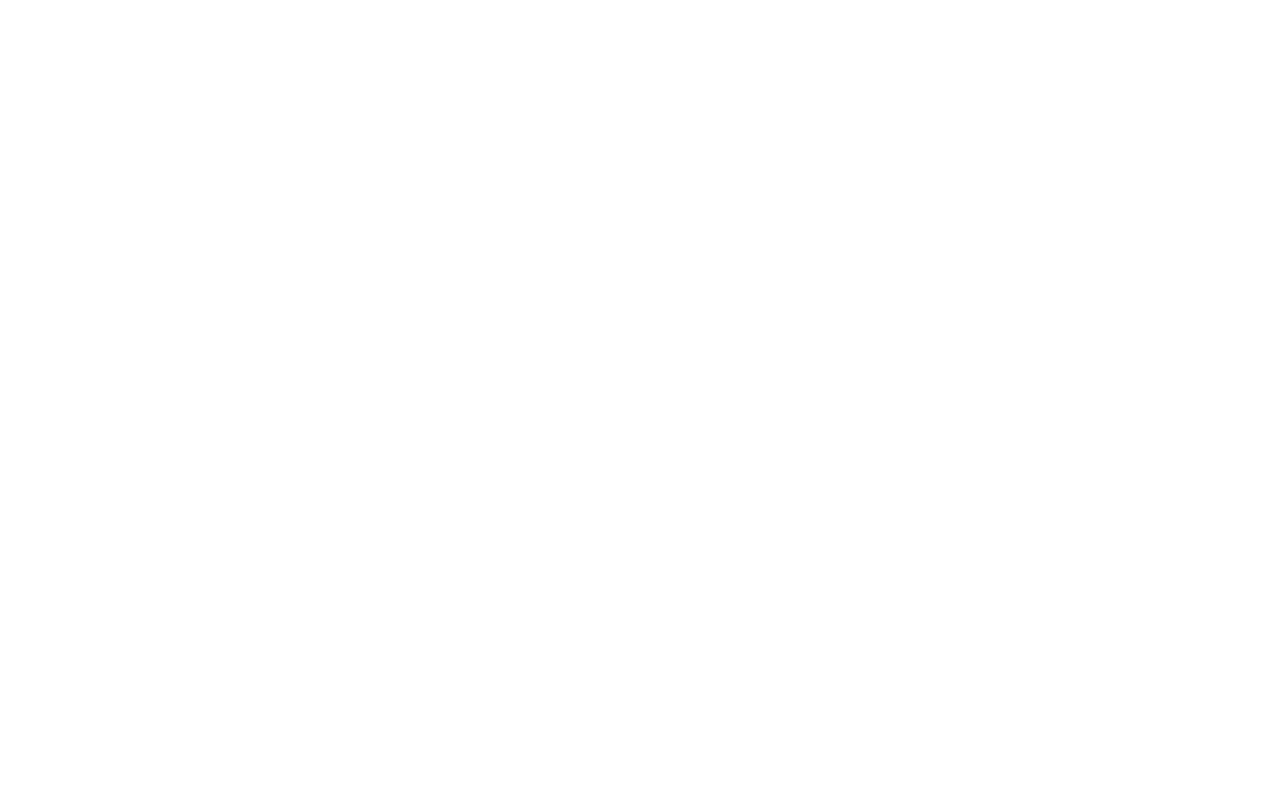
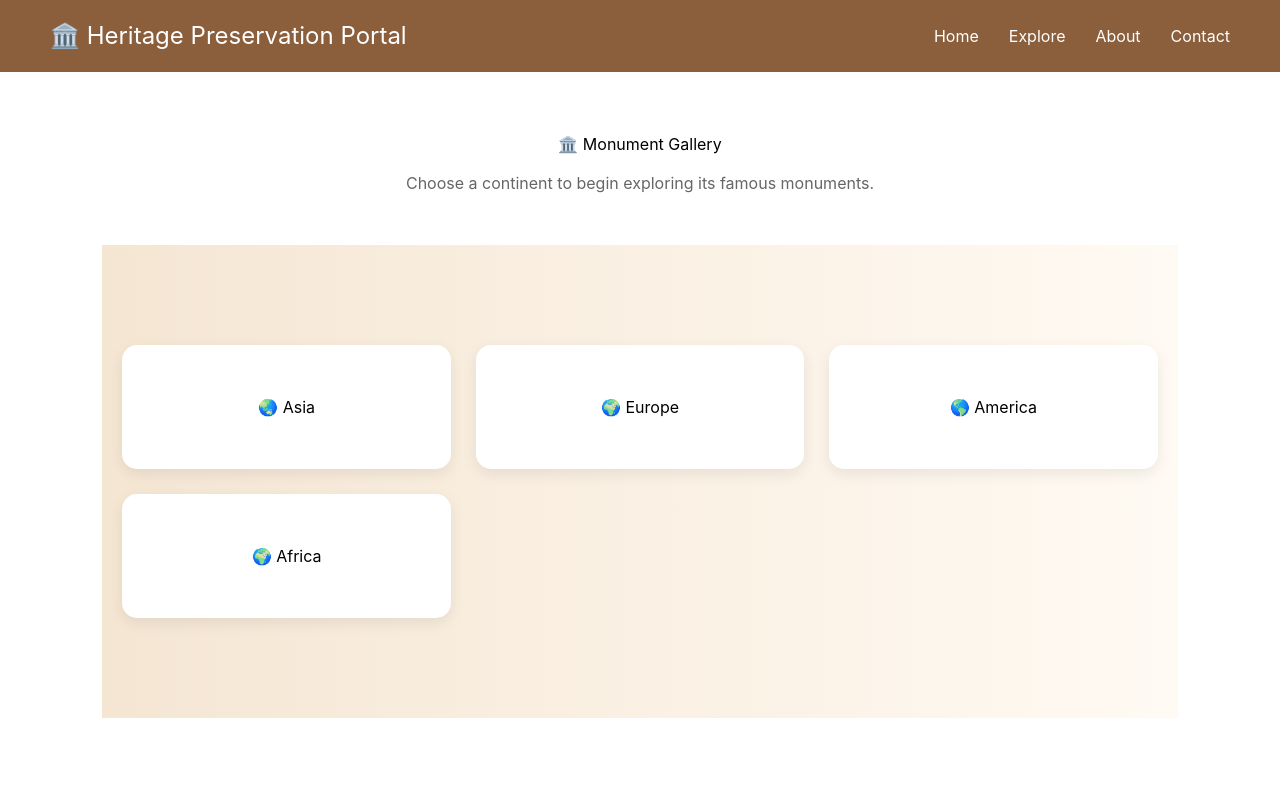
Before and after one commit to Dhwnit27/heritage-preservation-portal, a React (Vite) app in the folder client/: page /monuments in a window 1280 px wide. Before the commit this address had no page. Shown: the top 800 px of the page. Built offline with nearby package versions, Linux system fonts and the light colour scheme.

Commit message:
Implement Explore navigation with India and Taj Mahal pages

```diff
--- a/client/src/App.jsx
+++ b/client/src/App.jsx
@@ -8,6 +8,10 @@ import { Routes, Route } from "react-router-dom";
 import Home from "./pages/Home";
 import AboutPage from "./pages/AboutPage";
 import ExplorePage from "./pages/ExplorePage";
+import MonumentPage from "./pages/MonumentPage";
+import AsiaPage from "./pages/AsiaPage";
+import IndiaPage from "./pages/IndiaPage";
+import TajMahalPage from "./pages/TajMahalPage";
 
 import Features from "./components/Features";
 import About from "./components/About";
@@ -20,6 +24,10 @@ function App() {
   <Route path="/" element={<Home />} />
   <Route path="/about" element={<AboutPage />} />
   <Route path="/explore" element={<ExplorePage />} />
+  <Route path="/monuments" element={<MonumentPage />} />
+  <Route path="/asia" element={<AsiaPage />} />
+  <Route path="/india" element={<IndiaPage />} />
+  <Route path="/taj-mahal" element={<TajMahalPage />} />
 </Routes>
   );
 }
--- /dev/null
+++ b/client/src/pages/AsiaPage.css
@@ -0,0 +1,55 @@
+.asia-page{
+
+    padding:60px 8%;
+
+    min-height:100vh;
+}
+
+.asia-page h1{
+
+    text-align:center;
+
+    margin-bottom:15px;
+}
+
+.asia-page p{
+
+    text-align:center;
+
+    color:#666;
+
+    margin-bottom:50px;
+}
+
+.country-grid{
+
+    display:grid;
+
+    grid-template-columns:repeat(auto-fit,minmax(220px,1fr));
+
+    gap:25px;
+}
+
+.country-card{
+
+    background:white;
+
+    padding:45px 20px;
+
+    border-radius:15px;
+
+    text-align:center;
+
+    cursor:pointer;
+
+    box-shadow:0 5px 15px rgba(0,0,0,.08);
+
+    transition:.3s;
+}
+
+.country-card:hover{
+
+    transform:translateY(-8px);
+
+    box-shadow:0 12px 25px rgba(0,0,0,.15);
+}
--- /dev/null
+++ b/client/src/pages/AsiaPage.jsx
@@ -0,0 +1,47 @@
+import Navbar from "../components/Navbar";
+import Footer from "../components/Footer";
+import "./AsiaPage.css";
+
+import { Link } from "react-router-dom";
+
+function AsiaPage() {
+  return (
+    <>
+      <Navbar />
+
+     <main className="asia-page">
+
+    <h1>🌏 Asia</h1>
+
+    <p>
+        Choose a country to continue your journey.
+    </p>
+
+    <section className="country-grid">
+
+       <Link to="/india" className="country-card">
+    🇮🇳 India
+</Link>
+
+        <div className="country-card">
+            🇨🇳 China
+        </div>
+
+        <div className="country-card">
+            🇯🇵 Japan
+        </div>
+
+        <div className="country-card">
+            🇰🇭 Cambodia
+        </div>
+
+    </section>
+
+</main>
+
+      <Footer />
+    </>
+  );
+}
+
+export default AsiaPage;
--- /dev/null
+++ b/client/src/pages/IndiaPage.css
@@ -0,0 +1,61 @@
+.india-page{
+
+    padding:60px 8%;
+
+    min-height:100vh;
+
+}
+
+.india-page h1{
+
+    text-align:center;
+
+    margin-bottom:15px;
+
+}
+
+.india-page p{
+
+    text-align:center;
+
+    color:#666;
+
+    margin-bottom:50px;
+
+}
+
+.monument-grid{
+
+    display:grid;
+
+    grid-template-columns:repeat(auto-fit,minmax(250px,1fr));
+
+    gap:25px;
+
+}
+
+.monument-card{
+
+    background:white;
+
+    padding:45px 20px;
+
+    border-radius:15px;
+
+    text-align:center;
+
+    box-shadow:0 5px 15px rgba(0,0,0,.08);
+
+    transition:.3s;
+
+    cursor:pointer;
+
+}
+
+.monument-card:hover{
+
+    transform:translateY(-8px);
+
+    box-shadow:0 12px 25px rgba(0,0,0,.15);
+
+}
--- /dev/null
+++ b/client/src/pages/IndiaPage.jsx
@@ -0,0 +1,47 @@
+import Navbar from "../components/Navbar";
+import Footer from "../components/Footer";
+import "./IndiaPage.css";
+
+import { Link } from "react-router-dom";
+
+function IndiaPage() {
+  return (
+    <>
+      <Navbar />
+
+      <main className="india-page">
+
+    <h1>🇮🇳 India</h1>
+
+    <p>
+        Choose a monument to begin exploring.
+    </p>
+
+    <section className="monument-grid">
+
+        <Link to="/taj-mahal" className="monument-card">
+    🏛 Taj Mahal
+</Link>
+
+        <div className="monument-card">
+            🏛 Red Fort
+        </div>
+
+        <div className="monument-card">
+            🏛 Konark Sun Temple
+        </div>
+
+        <div className="monument-card">
+            🏛 Hampi
+        </div>
+
+    </section>
+
+</main>
+
+      <Footer />
+    </>
+  );
+}
+
+export default IndiaPage;
--- /dev/null
+++ b/client/src/pages/MonumentPage.css
@@ -0,0 +1,62 @@
+.monument-page {
+
+    padding: 60px 8%;
+
+    min-height: 100vh;
+}
+
+.monument-page h1 {
+
+    text-align: center;
+
+    margin-bottom: 15px;
+}
+
+.monument-page p {
+
+    text-align: center;
+
+    color: #666;
+
+    margin-bottom: 50px;
+}
+
+.continent-grid {
+
+    display: grid;
+
+    grid-template-columns: repeat(auto-fit, minmax(250px,1fr));
+
+    gap: 25px;
+}
+
+.continent-card {
+
+    background: white;
+
+    padding: 50px 25px;
+
+    border-radius: 15px;
+
+    text-align: center;
+
+    text-decoration: none;
+
+    color: black;
+
+    box-shadow: 0 5px 15px rgba(0,0,0,.08);
+
+    transition: .3s;
+}
+
+.continent-card:hover {
+
+    transform: translateY(-8px);
+
+    box-shadow: 0 12px 25px rgba(0,0,0,.15);
+}
+
+.continent-card h2 {
+
+    margin: 0;
+}
--- a/client/src/pages/MonumentPage.jsx
+++ b/client/src/pages/MonumentPage.jsx
@@ -1,31 +1,47 @@
 import Navbar from "../components/Navbar";
 import Footer from "../components/Footer";
+import { Link } from "react-router-dom";
+import "./MonumentPage.css";
 
 function MonumentPage() {
+  return (
+    <>
+      <Navbar />
 
-    return (
+      <main className="monument-page">
 
-        <>
+    <h1>🏛 Monument Gallery</h1>
 
-            <Navbar />
+    <p>
+        Choose a continent to begin exploring its famous monuments.
+    </p>
 
-            <main>
+    <section className="continent-grid">
 
-                <h1>🏛 Monument Gallery</h1>
+       <Link to="/asia" className="continent-card">
 
-                <p>
-                    Welcome to the Monument Gallery.
-                    Soon you'll be able to explore famous monuments from around the world.
-                </p>
+    <h2>🌏 Asia</h2>
 
-            </main>
+</Link>
 
-            <Footer />
+        <div className="continent-card">
+            <h2>🌍 Europe</h2>
+        </div>
 
-        </>
+        <div className="continent-card">
+            <h2>🌎 America</h2>
+        </div>
 
-    );
+        <div className="continent-card">
+            <h2>🌍 Africa</h2>
+        </div>
 
+    </section>
+
+</main>
+      <Footer />
+    </>
+  );
 }
 
 export default MonumentPage;
--- /dev/null
+++ b/client/src/pages/TajMahalPage.jsx
@@ -0,0 +1,24 @@
+import Navbar from "../components/Navbar";
+import Footer from "../components/Footer";
+
+function TajMahalPage() {
+    return (
+        <>
+            <Navbar />
+
+            <main className="taj-page">
+
+                <h1>🏛 Taj Mahal</h1>
+
+                <p>
+                    One of the Seven Wonders of the World.
+                </p>
+
+            </main>
+
+            <Footer />
+        </>
+    );
+}
+
+export default TajMahalPage;
```
